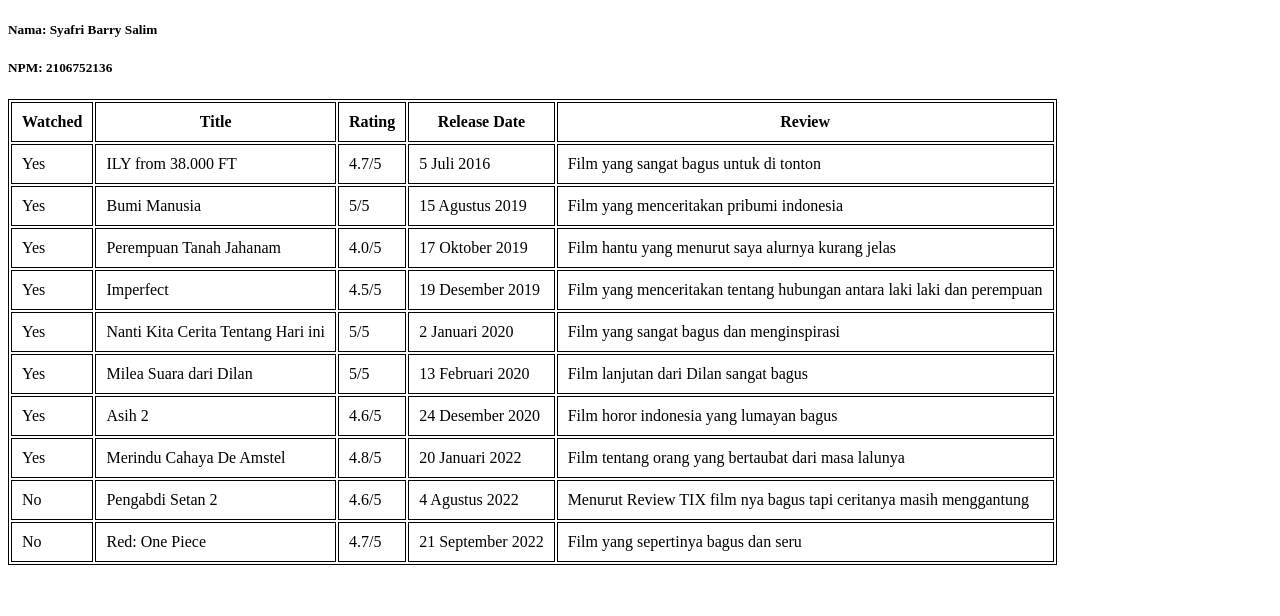
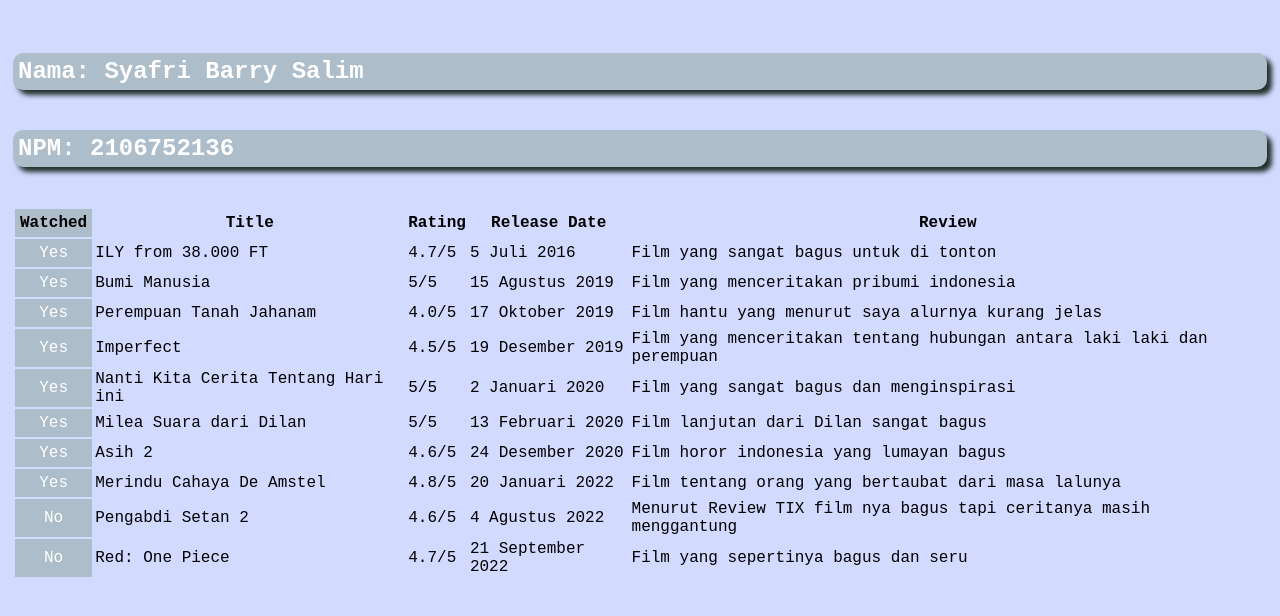
Before and after one commit to SyafriBarry/Tugas2PBP, a Django app: page /mywatchlist/html/ in a window 1280 px wide. Shown: the top 616 px of the page. Run offline with Django 4.2, Linux system fonts and the light colour scheme; data comes from the database, SQL or seed files in the repository.

Commit message:
in syaa allah selesai 90%

```diff
--- a/mywatchlist/templates/mywatchlist.html
+++ b/mywatchlist/templates/mywatchlist.html
@@ -2,34 +2,14 @@
 
 {% block content %}
 
-<style>
-    table, th, td{
-        border: 1px solid;
-    }
-    table thead tr{
-        border-collapse: collapse;
-        margin: 25px 0;
-        font-size: 0.9em;
-        font-family: sans-serif;
-        min-width: 400px;
-    }
-
-    th,td {
-        padding: 10px;
-
-    }
-
-</style>
-<h5>Nama: {{nama}}
-</h5>
-
-
-<h5>NPM: {{NPM}} </h5>
+<body style = "font-family:'Courier New'; padding: 5px; background-color: #D2DAFF; color: rgb(0, 0, 0);">
+   <h5 style = "text-align:left;font-size: 24px; background-color: #AEBDCA; border-radius: 10px 10px 10px 10px; color: rgb(255, 255, 255); padding: 5px; box-shadow: 5px 5px 5px #22302c;">Nama: {{nama}}</h5>
+   <h5 style = "text-align:left;font-size: 24px; background-color: #AEBDCA; border-radius: 10px 10px 10px 10px; color: rgb(255, 255, 255); padding: 5px; box-shadow: 5px 5px 5px #22302c;">NPM: {{NPM}} </h5>
 
 
 <table>
     <tr>
-    <th>Watched</th>
+    <th style = "text-align: center; background-color: #AEBDCA; color: rgb(0, 0, 0); padding: 5px; ">Watched</th>
     <th>Title</th>
     <th>Rating</th>
     <th>Release Date</th>
@@ -38,7 +18,7 @@
 
     {% for film in list_film %}
     <tr>
-        <td>{{film.watched}}</td>
+        <td style = "text-align: center; background-color: #AEBDCA; color: rgb(255, 255, 255); padding: 5px; " >{{film.watched}}</td>
         <td>{{film.title}}</td>
         <td>{{film.rating}}</td>
         <td>{{film.release_date}}</td>
@@ -48,6 +28,7 @@
 
     {% comment %} Tambahkan data di bawah baris ini {% endcomment %}
 </table>
+</body>
 
 {% comment %} Tambahkan data di bawah baris ini {% endcomment %}
 
```
Also changed, not shown: mywatchlist/README.md (added), mywatchlist/SS_POSTMAN_HTML.jpg (added), mywatchlist/SS_POSTMAN_JSON.jpg (added), mywatchlist/SS_POSTMAN_XML.jpg (added).
